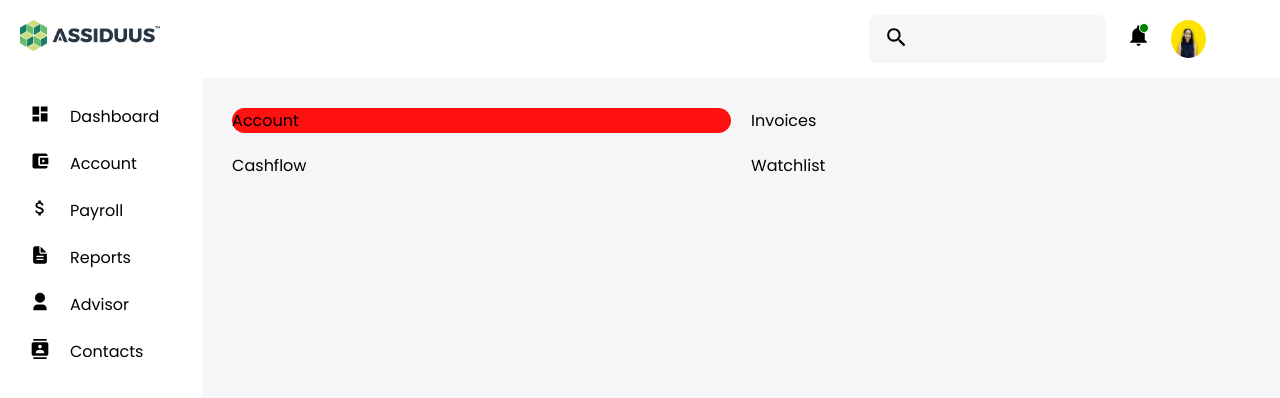
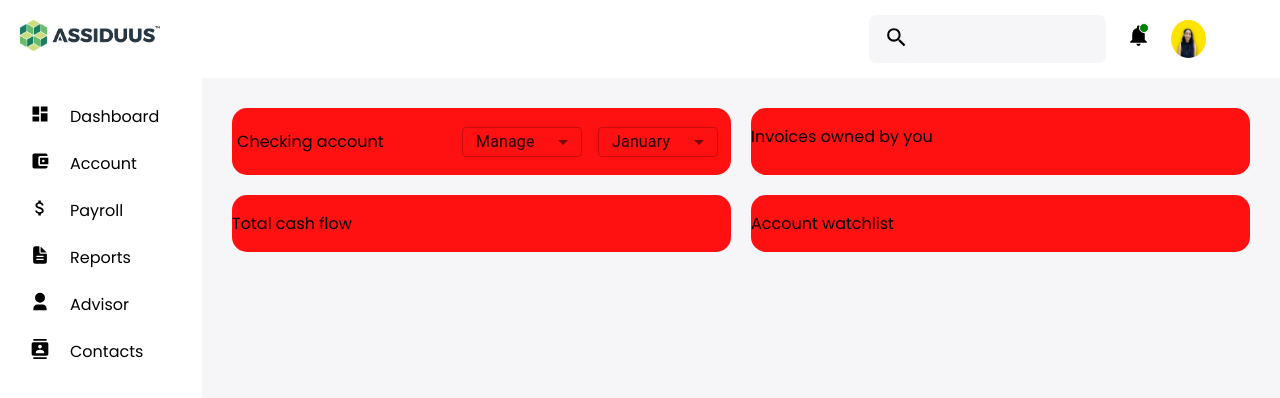
Before and after one commit to Vaishali2127/assiduus, a React (Vite) app: page / in a window 1280 px wide. Shown: the top 398 px of the page. Built offline with nearby package versions, Linux system fonts and the light colour scheme.

Commit message:
Add card 1 upperwrapper

```diff
--- a/package.json
+++ b/package.json
@@ -10,9 +10,11 @@
     "preview": "vite preview"
   },
   "dependencies": {
+    "@emotion/react": "^11.11.1",
+    "@emotion/styled": "^11.11.0",
     "@mui/core": "^5.0.0-alpha.54",
     "@mui/icons-material": "^5.14.16",
-    "@mui/material": "^5.14.16",
+    "@mui/material": "^5.14.17",
     "@mui/system": "^5.14.16",
     "react": "^18.2.0",
     "react-dom": "^18.2.0",
--- a/src/components/chart/account.jsx
+++ b/src/components/chart/account.jsx
@@ -1,8 +1,65 @@
 import React from 'react';
-import { CardWrapper } from './styles';
+import Box from '@mui/material/Box';
+import InputLabel from '@mui/material/InputLabel';
+import MenuItem from '@mui/material/MenuItem';
+import FormControl from '@mui/material/FormControl';
+import Select from '@mui/material/Select';
+
+import { CardWrapper, UpperWrapper } from './styles';
 
 const Account = () => {
-  return <CardWrapper>Account</CardWrapper>;
+  const [month, setMonth] = React.useState('');
+  const [manage, setManage] = React.useState('');
+
+  const handleChangeMonth = (event) => {
+    setMonth(event.target.value);
+  };
+  const handleChangeManage = (event) => {
+    setManage(event.target.value);
+  };
+
+  return (
+    <CardWrapper>
+      <UpperWrapper>
+        <p>Checking account</p>
+        <Box sx={{ minWidth: 120, display: 'flex' }}>
+          <FormControl sx={{ m: 1, minWidth: 120 }}>
+            <Select
+              style={{ height: '30px' }}
+              value={manage}
+              onChange={handleChangeManage}
+              displayEmpty
+            >
+              <MenuItem value="">Manage</MenuItem>
+            </Select>
+          </FormControl>
+
+          <FormControl sx={{ m: 1, minWidth: 120 }}>
+            <Select
+              style={{ height: '30px' }}
+              value={month}
+              onChange={handleChangeMonth}
+              displayEmpty
+            >
+              {/* <MenuItem value="">Month</MenuItem> */}
+              <MenuItem value="">January</MenuItem>
+              <MenuItem value="February">February</MenuItem>
+              <MenuItem value="March">March</MenuItem>
+              <MenuItem value="April">April</MenuItem>
+              <MenuItem value="May">May</MenuItem>
+              <MenuItem value="June">June</MenuItem>
+              <MenuItem value="July">July</MenuItem>
+              <MenuItem value="August">August</MenuItem>
+              <MenuItem value="September">September</MenuItem>
+              <MenuItem value="October">October</MenuItem>
+              <MenuItem value="November">November</MenuItem>
+              <MenuItem value="December">December</MenuItem>
+            </Select>
+          </FormControl>
+        </Box>
+      </UpperWrapper>
+    </CardWrapper>
+  );
 };
 
 export default Account;
--- a/src/components/chart/cashflow.jsx
+++ b/src/components/chart/cashflow.jsx
@@ -1,7 +1,12 @@
 import React from 'react';
+import { CardWrapper } from './styles';
 
 const Cashflow = () => {
-  return <div>Cashflow</div>;
+  return (
+    <CardWrapper>
+      <p>Total cash flow</p>
+    </CardWrapper>
+  );
 };
 
 export default Cashflow;
--- a/src/components/chart/invoices.jsx
+++ b/src/components/chart/invoices.jsx
@@ -1,7 +1,12 @@
-import React from 'react';
+import * as React from 'react';
+import { CardWrapper } from './styles';
 
 const Invoices = () => {
-  return <div>Invoices</div>;
+  return (
+    <CardWrapper>
+      <p>Invoices owned by you</p>
+    </CardWrapper>
+  );
 };
 
 export default Invoices;
--- a/src/components/chart/styles.js
+++ b/src/components/chart/styles.js
@@ -10,6 +10,16 @@ export const Wrapper = styled.div`
 export const CardWrapper = styled.div`
   background-color: #f11;
   border-radius: 15px;
+  /* display: flex; */
+  /* justify-content: space-between; */
 `;
+
+export const UpperWrapper = styled.div`
+  display: flex;
+  justify-content: space-between;
+  padding: 5px;
+  align-items: center;
+`;
+
 // export const CardWrapper = styled.div``;
 // export const CardWrapper = styled.div``;
--- a/src/components/chart/watchlist.jsx
+++ b/src/components/chart/watchlist.jsx
@@ -1,7 +1,12 @@
 import React from 'react';
+import { CardWrapper } from './styles';
 
 const Watchlist = () => {
-  return <div>Watchlist</div>;
+  return (
+    <CardWrapper>
+      <p>Account watchlist</p>
+    </CardWrapper>
+  );
 };
 
 export default Watchlist;
```
Also changed, not shown: 1 other file (tests, documents, lock files or other folders).
